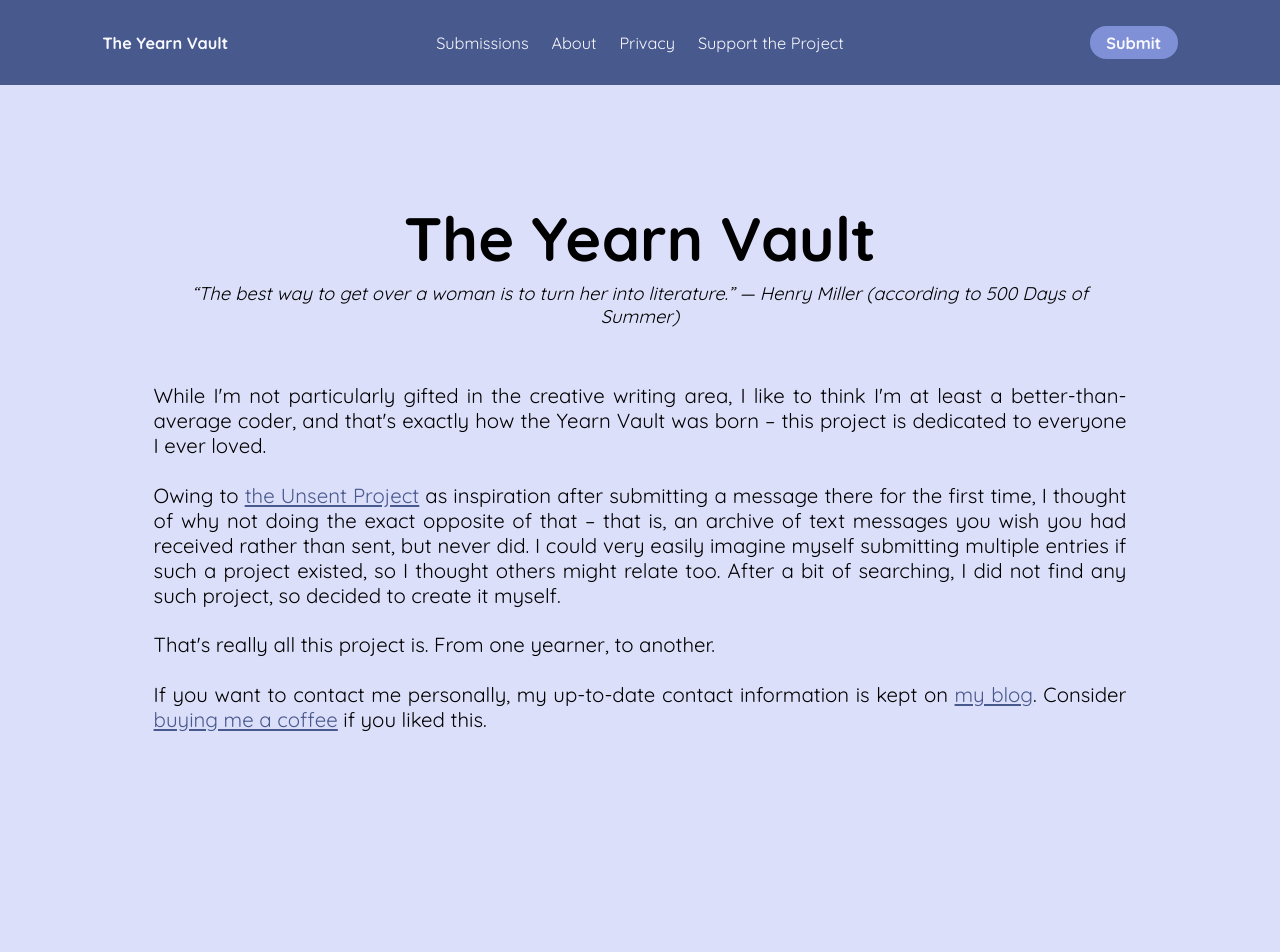
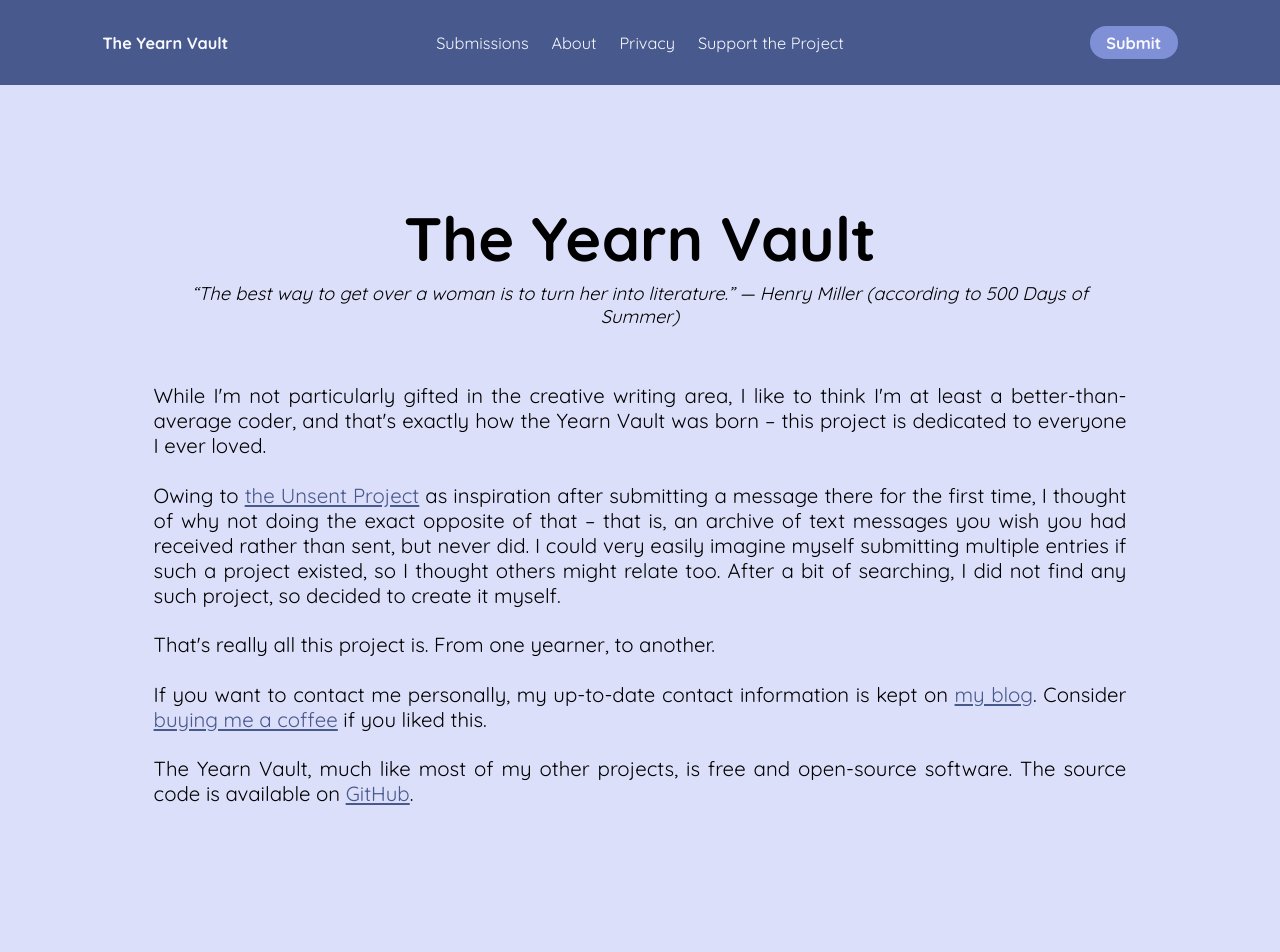
Before and after one commit to jewelcodes/the-yearn-vault, a React (Create React App) app in the folder frontend/: page /about in a window 1280 px wide. Shown: the top 952 px of the page. Built offline with nearby package versions, Linux system fonts and the light colour scheme.

Commit message:
about: added link to source code

```diff
--- a/frontend/src/pages/About/About.tsx
+++ b/frontend/src/pages/About/About.tsx
@@ -10,6 +10,7 @@ export default function About() {
             <p>Owing to <a href="https://theunsentproject.com/">the Unsent Project</a> as inspiration after submitting a message there for the first time, I thought of why not doing the exact opposite of that &ndash; that is, an archive of text messages you wish you had received rather than sent, but never did. I could very easily imagine myself submitting multiple entries if such a project existed, so I thought others might relate too. After a bit of searching, I did not find any such project, so decided to create it myself.</p>
             <p>That's really all this project is. From one yearner, to another.</p>
             <p>If you want to contact me personally, my up-to-date contact information is kept on <a href="https://jewelcodes.io/">my blog</a>. Consider <Link to="/support">buying me a coffee</Link> if you liked this.</p>
+            <p>The Yearn Vault, much like most of my other projects, is free and open-source software. The source code is available on <a href="https://github.com/jewelcodes/the-yearn-vault">GitHub</a>.</p>
         </section>
     )
 }
```
